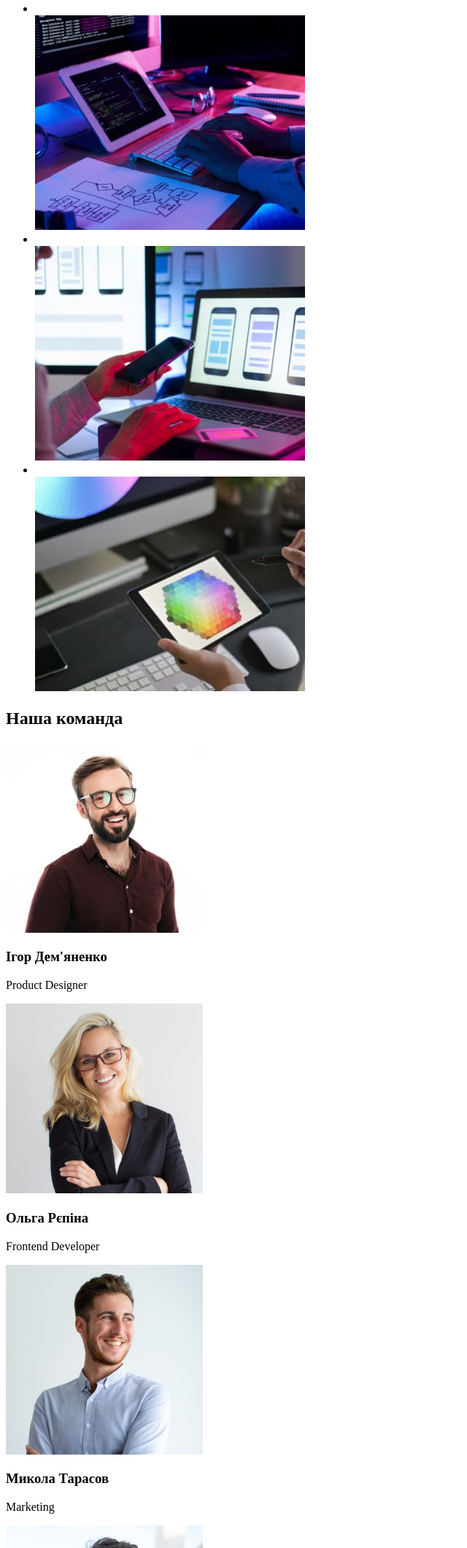
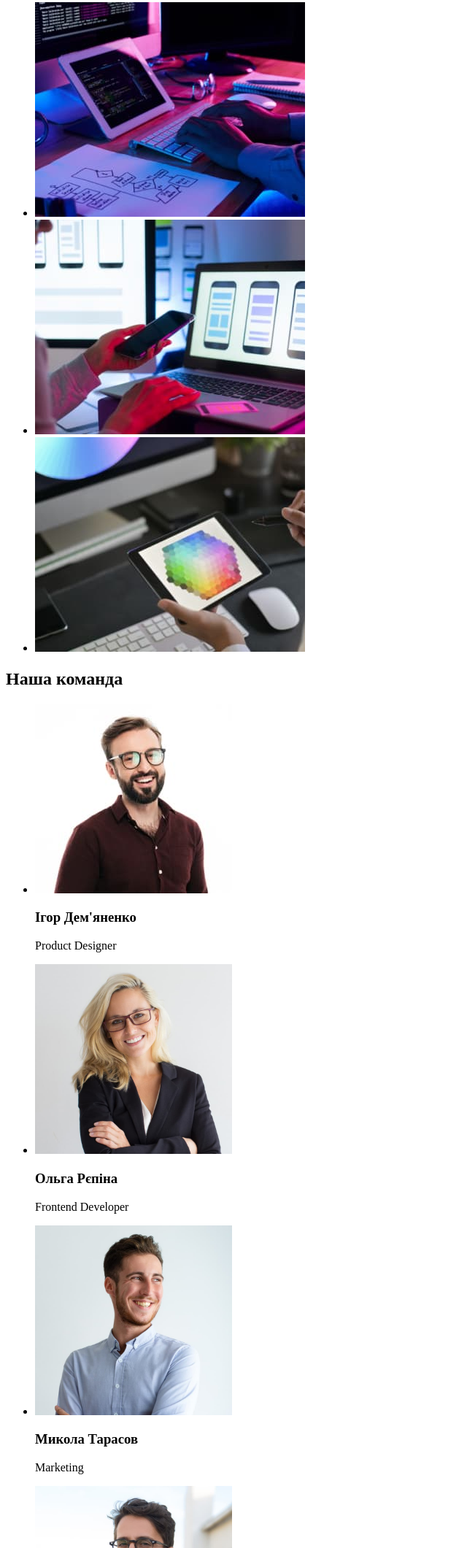
Before and after one commit to dmitriy-student/goit-markup-hw-01, a plain HTML site: page index.html in a window 1280 px wide. Shown: the part 679-2800 px from the top of the page at 73% size, without its empty margins (0-640 px from the left). Drawn offline with Linux system fonts and the light colour scheme.

Commit message:
Исправление ошибок
Сотрудников поместил в список вместо div
И справил список с картинками работы

```diff
--- a/index.html
+++ b/index.html
@@ -61,19 +61,22 @@
       <h2>Чим ми займаємося</h2>
       <div>
         <ul>
-          <li></li>
-          <img src="./images/work1.jpg" alt="work1" width="370" />
-          <li></li>
-          <img src="./images/work2.jpg" alt="work2" width="370" />
-          <li></li>
-          <img src="./images/work3.jpg" alt="work3" width="370" />
+          <li>
+            <img src="./images/work1.jpg" alt="Процесс работы 1" width="370" />
+          </li>
+          <li>
+            <img src="./images/work2.jpg" alt="Процесс работы 2" width="370" />
+          </li>
+          <li>
+            <img src="./images/work3.jpg" alt="Процесс работы 3" width="370" />
+          </li>
         </ul>
       </div>
     </section>
     <section>
       <h2>Наша команда</h2>
-      <div>
-        <div>
+      <ul>
+        <li>
           <img
             src="./images/igor-demyanenko.jpg"
             alt="Ігор Дем'яненко"
@@ -81,13 +84,13 @@
           />
           <h3>Ігор Дем'яненко</h3>
           <p>Product Designer</p>
-        </div>
-        <div>
+        </li>
+        <li>
           <img src="./images/olga-repina.jpg" alt="Ольга Рєпіна" width="270" />
           <h3>Ольга Рєпіна</h3>
           <p>Frontend Developer</p>
-        </div>
-        <div>
+        </li>
+        <li>
           <img
             src="./images/mykola-tarasov.jpg"
             alt="Микола Тарасов"
@@ -95,8 +98,8 @@
           />
           <h3>Микола Тарасов</h3>
           <p>Marketing</p>
-        </div>
-        <div>
+        </li>
+        <li>
           <img
             src="./images/mykhaylo-yermakov.jpg"
             alt="Михайло Єрмаков"
@@ -104,8 +107,8 @@
           />
           <h3>Михайло Єрмаков</h3>
           <p>UI Designer</p>
-        </div>
-      </div>
+        </li>
+      </ul>
     </section>
 
     <footer>
```
